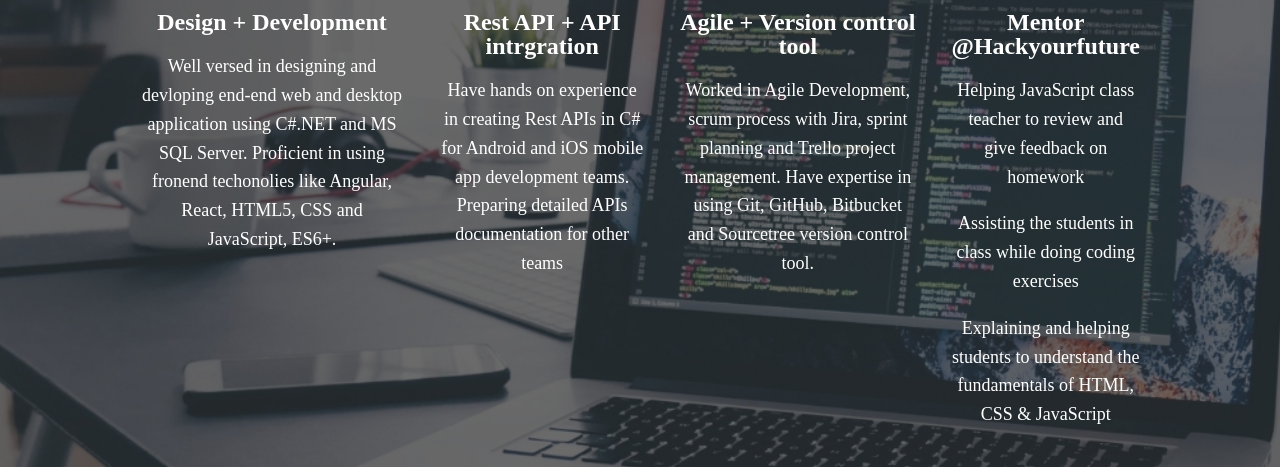
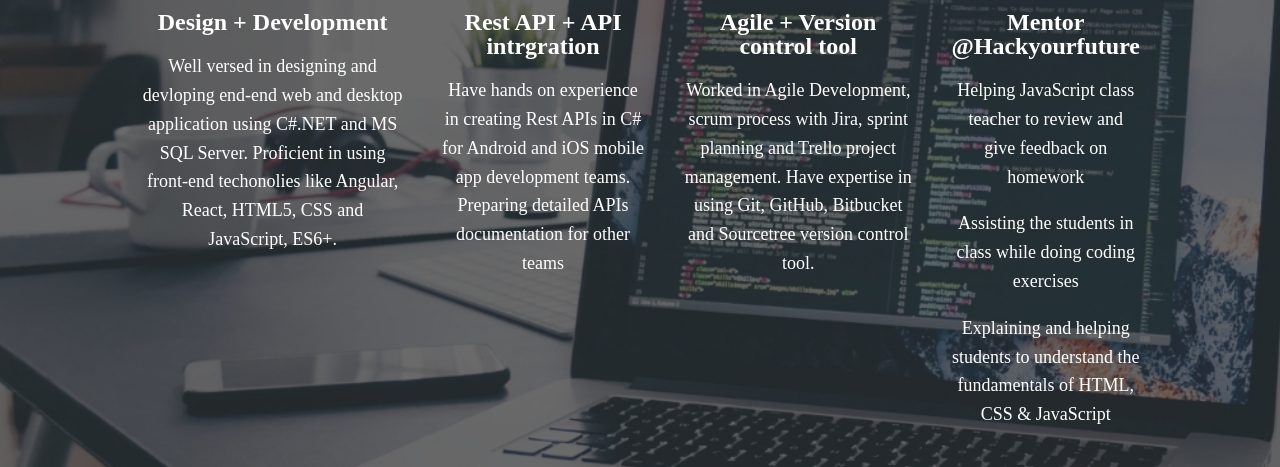
Before and after one commit to Ashwini-Metgudmath/portfolio, a plain HTML site: page index.html in a window 1280 px wide. Shown: the part 633-1100 px from the top of the page. Drawn offline with nearby package versions, Linux system fonts and the light colour scheme.

Commit message:
corrected typo

```diff
--- a/index.html
+++ b/index.html
@@ -45,7 +45,7 @@
             <div class="service">
                 <h3>Design + Development</h3>
                 <p>Well versed in designing and devloping end-end web and desktop application using C#.NET and MS SQL Server.
-                    Proficient in using fronend techonolies like Angular, React, HTML5, CSS and JavaScript, ES6+.
+                    Proficient in using front-end techonolies like Angular, React, HTML5, CSS and JavaScript, ES6+.
 
                 </p>
             </div> <!--  / service -->
```
